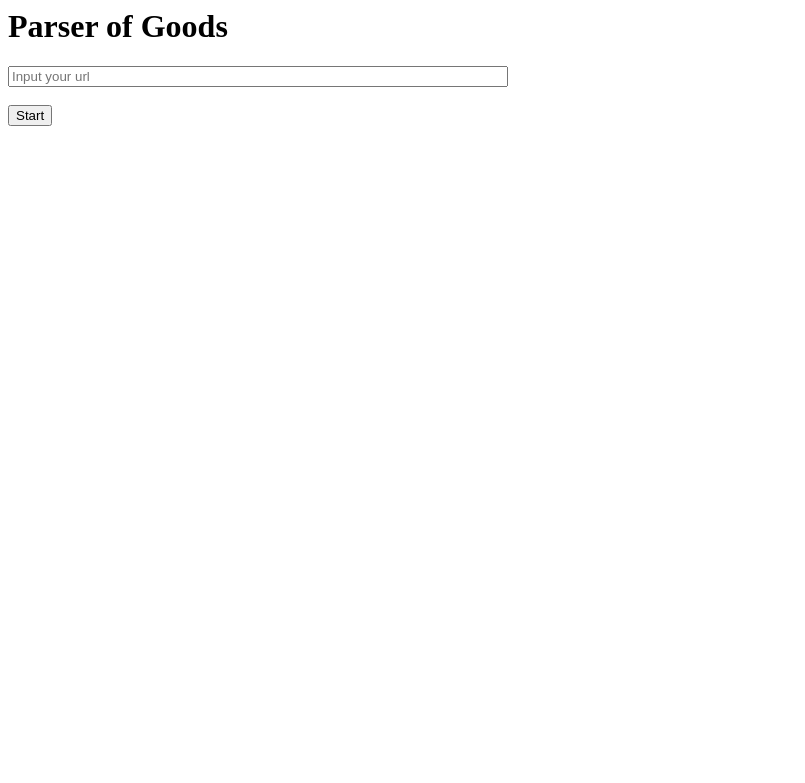
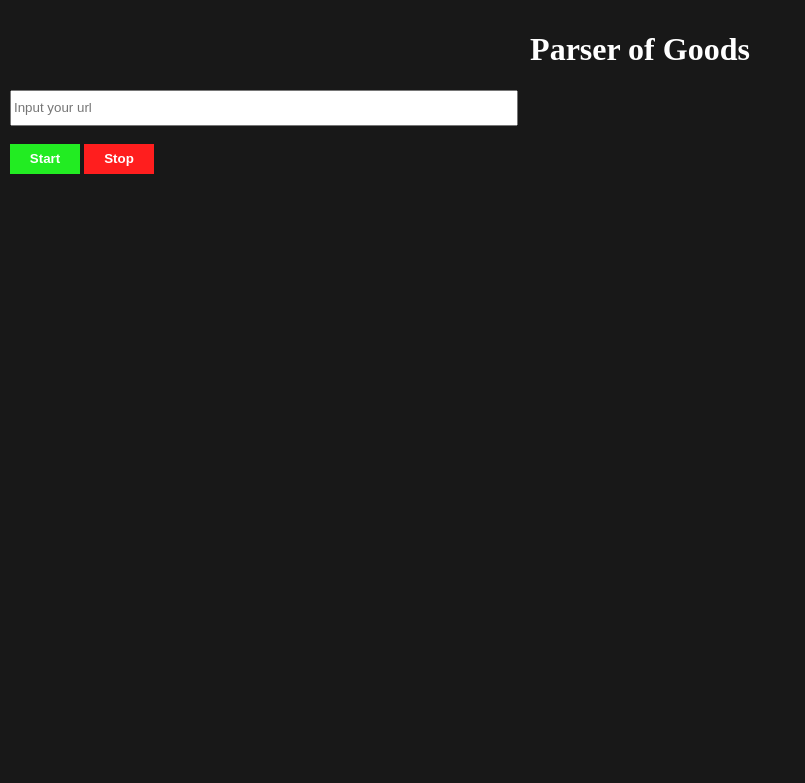
Before and after one commit to Nebado/parser-of-goods, a PHP site: page / in a window 1280 px wide. Shown: the top 783 px of the page, without its empty margins (0-805 px from the left). Run offline with PHP 8.4, Linux system fonts and the light colour scheme.

Commit message:
Add styles for view. Add button stop.

```diff
--- a/views/index.php
+++ b/views/index.php
@@ -1,13 +1,65 @@
-<h1>Parser of Goods</h1>
-<form action="" method="post">
-    <input type="text" name="url" placeholder="Input your url" style="width: 500px" /><br><br>
-    <button type="submit" name="start" value="1">Start</button>
+<!DOCTYPE html>
+<html>
+    <head>
+        <title>Parser Of Goods</title>
+        <meta charset="utf-8" />
+        <style>
+         html, body {
+             padding: 0;
+             margin: 0;
+         }
+         body {
+             color: #ffffff;
+             padding: 10px;
+             background-color: #181818;
+         }
+         table, tr, td, th {
+             width: auto;
+             background-color: #282828;
+             border: 1px solid #eeeeee;
+             margin: 10px 0px;
+         }
+         th {
+             background-color: #282744;
+         }
+         h1.title {
+             text-align: center;
+         }
+         .input-url {
+             width: 500px;
+             height: 30px;
+         }
+         .btn {
+             color: #ffffff;
+             border: none;
+             font-weight: bold;
+             height: 30px;
+             width: 70px;
+         }
+         .btn-start {
+             background-color: #22ec22;
+         }
+         .btn-stop {
+             background-color: #ff1e1e;
+         }
+         .total, .time {
+             color: #22ec22;
+         }
+        </style>
+    </head>
+    <body>
+        <h1 class="title">Parser of Goods</h1>
+        <form action="" method="post" class="simple-form">
+            <input class="input-url" type="text" name="url" placeholder="Input your url" style="width: 500px" /><br><br>
+            <button class="btn btn-start" type="submit" name="start" value="1">Start</button>
+            <button class="btn btn-stop" type="button" onclick="window.stop()">Stop</button>
         </form>
+        <br>
 
         <?php
 
         if (isset($arrGoods) && !empty($arrGoods)) {
-    echo '<table border="1">';
+            echo '<table>';
             echo '<tr><th>Name</th><th>Code</th><th>Price</th><th>Description</th><th>Photos</th></tr>';
             for ($i = 0; $i < count($arrGoods); ++$i) {
                 echo '<tr>';
@@ -21,7 +73,9 @@ if (isset($arrGoods) && !empty($arrGoods)) {
             }
             echo '</tr></table>';
 
-    echo '<hr/><p style="color: green">Done<br>Time - '.$time.'</p><br/>';
+            echo '<hr/><p class="total">Done. Total: ' . count($arrGoods) . ' products</p><p class="time">Time - '.$time.'</p><br/>';
         }
 
         ?>
+    </body>
+</html>
```
Lines whose indentation alone changed are shown as unchanged.
